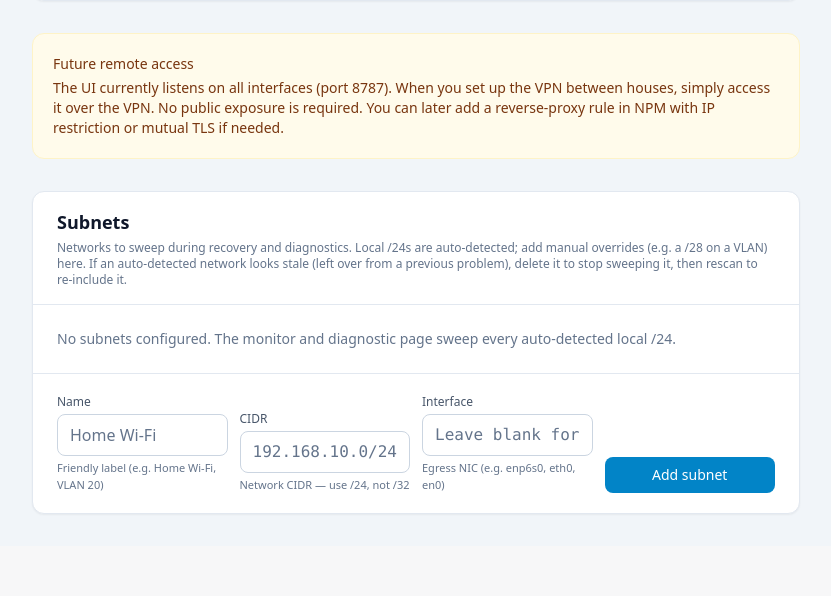
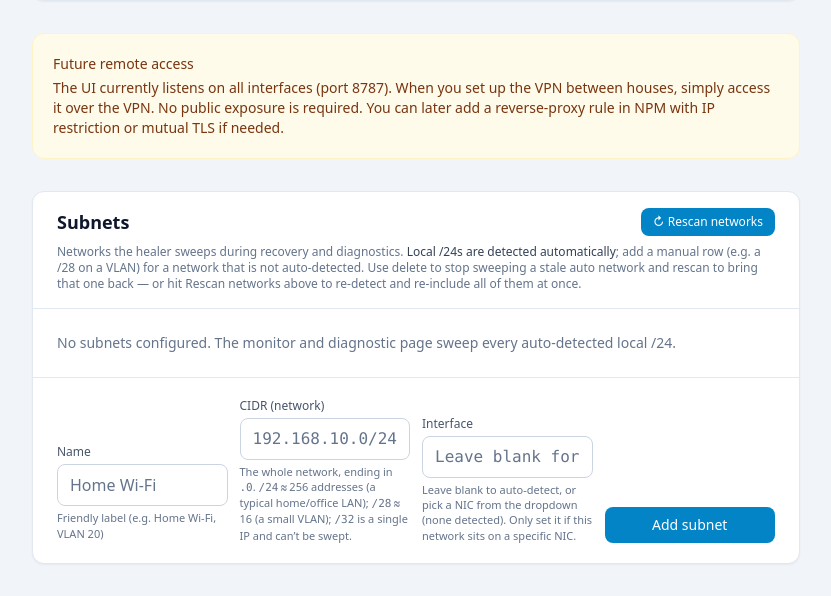
Before and after one commit to GeminiLH/upstream-healer, a FastAPI app: page /settings in a window 1280 px wide. Shown: the part 442-1038 px from the top of the page, without its empty margins (64-895 px from the left). Before the commit the page ends 957 px from the top, so only its background shows below. Run offline with FastAPI, Linux system fonts and the light colour scheme; data that the repository does not hold is empty; parts of the project's set-up code (start-up, migrations or seed data) failed here and were passed over; some libraries are stand-ins or nearby versions.

Commit message:
Settings: rescan button, NIC suggestion+validation, plain CIDR help
Address three Settings-subnet UX gaps from the live screen:

- Global 'Rescan networks' button + /settings/subnets/rescan-all (clears the suppressed-subnet list so all auto /24s come back at once); card help now explains delete / per-rescan / global rescan.

- Interface field: new scanner.get_local_interfaces() feeds a <datalist> suggestion of real NICs; add_subnet validates the name (blank/auto/any/default -> auto; unknown NIC 400s with the available list).

- CIDR field: lay-person size help (/24 ~256, /28 ~16, /32 = single IP, must end in .0); add_subnet rejects /31+ with a friendly message.

+8 tests (dedup/non-/24/empty-iface, rescan-all, iface validation, /32 reject, datalist render). 178 green, ruff clean.

```diff
--- a/app/main.py
+++ b/app/main.py
@@ -17,6 +17,7 @@ from app.services.scanner import (
     check_host_reachable,
     find_ip_by_mac,
     get_default_subnets,
+    get_local_interfaces,
     list_subnets,
     load_suppressed_subnets,
     normalize_mac,
@@ -568,7 +569,11 @@ async def settings_page(request: Request, db: aiosqlite.Connection = Depends(get
     return templates.TemplateResponse(
         request,
         "settings.html",
-        {"conf": conf, "subnets": subnets},
+        {
+            "conf": conf,
+            "subnets": subnets,
+            "interfaces": get_local_interfaces(),
+        },
     )
 
 
@@ -585,13 +590,36 @@ async def add_subnet(
         raise HTTPException(400, "Subnet name and CIDR are required")
     try:
         import ipaddress as _ip
-        _ip.ip_network(cidr, strict=False)
+        network = _ip.ip_network(cidr, strict=False)
     except ValueError:
         raise HTTPException(400, f"Invalid CIDR: {cidr!r}")
+    if network.prefixlen >= 31:
+        raise HTTPException(
+            400,
+            f"{cidr!r} is a single link/host ({network.prefixlen}), not a network that can be swept. "
+            "Enter the whole network, e.g. 192.168.10.0/24.",
+        )
+
+    # Interface: blank / "auto" = let the scanner pick; otherwise it must name a
+    # real local NIC (catches the old `interface="auto"` trap + typos).
+    iface = interface.strip()
+    if iface.lower() in ("", "auto", "any", "default"):
+        iface = ""
+    if iface:
+        local_ifaces = get_local_interfaces()
+        if local_ifaces:  # only validate when we can actually see the NICs
+            if iface not in {i["name"] for i in local_ifaces}:
+                available = ", ".join(f"{i['name']} ({i['address']})" for i in local_ifaces)
+                raise HTTPException(
+                    400,
+                    f"Interface {iface!r} not found on this host. Available: {available}. "
+                    "Leave the field blank to auto-detect.",
+                )
+
     is_enabled = 1 if enabled == "on" else 0
     await db.execute(
         "INSERT INTO subnets (name, cidr, interface, enabled) VALUES (?, ?, ?, ?)",
-        (name.strip(), str(_ip.ip_network(cidr, strict=False)), interface.strip() or None, is_enabled),
+        (name.strip(), str(network), iface or None, is_enabled),
     )
     await db.commit()
     return RedirectResponse("/settings", status_code=303)
@@ -649,6 +677,20 @@ async def rescan_subnet(cidr: str = Form(...), db: aiosqlite.Connection = Depend
         raise HTTPException(400, f"Invalid CIDR: {cidr!r}")
     current = [c for c in await load_suppressed_subnets(db) if c != cidr]
     await save_suppressed_subnets(db, current)
+    return RedirectResponse("/settings", status_code=303)
+
+
+@app.post("/settings/subnets/rescan-all")
+async def rescan_all_subnets(db: aiosqlite.Connection = Depends(get_db)):
+    """Global "Rescan networks": re-include every auto-detected /24.
+
+    Auto subnets are re-discovered live on every render (``get_default_subnets``),
+    so the only persistent state is the suppression list — clearing it brings back
+    everything that is attached again.  Manual subnets are never touched.  This is
+    the "rescan" the help text promises when there is no specific stale row left to
+    act on (e.g. the user deleted every auto network).
+    """
+    await save_suppressed_subnets(db, [])
     return RedirectResponse("/settings", status_code=303)
 
 
--- a/app/services/scanner.py
+++ b/app/services/scanner.py
@@ -610,6 +610,39 @@ def get_default_subnets() -> list[dict]:
     return found
 
 
+def get_local_interfaces() -> list[dict]:
+    """List locally-attached IPv4 interfaces as ``[{name, address, cidr}]``.
+
+    Reads ``ip -4 -o addr`` and returns one entry per interface (deduped by name;
+    the first address wins) — used to *suggest* and *validate* egress NIC names
+    in the Settings subnet form.  ``lo`` is skipped.  Returns ``[]`` when ``ip``
+    is unavailable (e.g. a Windows dev box), so callers fall back to "no
+    validation possible" rather than failing.  Unlike :func:`get_default_subnets`
+    (which keeps only /24 primaries), this lists *every* interface that has an
+    IPv4 address, so a /28 VLAN NIC still shows up as a suggestion.
+    """
+    try:
+        result = subprocess.run(
+            ["ip", "-4", "-o", "addr"],
+            capture_output=True, text=True, timeout=5,
+        )
+    except Exception:  # noqa: BLE001 - no `ip` (Windows) etc. -> no suggestions
+        return []
+
+    found: list[dict] = []
+    seen: set[str] = set()
+    for line in (result.stdout or "").splitlines():
+        match = re.match(r"^\d+:\s+(\S+)\s+inet\s+(\d+\.\d+\.\d+\.\d+)/(\d+)\b", line)
+        if not match:
+            continue
+        name, addr, prefix = match.group(1), match.group(2), match.group(3)
+        if name == "lo" or name in seen:
+            continue
+        seen.add(name)
+        found.append({"name": name, "address": addr, "cidr": f"{addr}/{prefix}"})
+    return found
+
+
 async def load_suppressed_subnets(db=None) -> list[str]:
     """Return auto-subnet CIDRs the user has deleted via the settings page.
 
--- a/app/templates/settings.html
+++ b/app/templates/settings.html
@@ -48,10 +48,23 @@
   <!-- Subnets management -->
   <div class="mt-8 bg-white dark:bg-slate-800 rounded-xl shadow-sm border border-slate-200 dark:border-slate-700 overflow-hidden">
     <div class="px-6 py-4 border-b border-slate-200 dark:border-slate-700">
-      <h2 class="text-lg font-semibold text-slate-900 dark:text-slate-100">Subnets</h2>
-      <p class="mt-1 text-xs text-slate-500 dark:text-slate-400">
-        Networks to sweep during recovery and diagnostics. Local /24s are auto-detected;
-        add manual overrides (e.g. a /28 on a VLAN) here. If an auto-detected network looks stale (left over from a previous problem), <span class="font-medium">delete</span> it to stop sweeping it, then <span class="font-medium">rescan</span> to re-include it.
+      <div class="flex items-center justify-between gap-4">
+        <h2 class="text-lg font-semibold text-slate-900 dark:text-slate-100">Subnets</h2>
+        <form method="post" action="/settings/subnets/rescan-all"
+              onsubmit="return confirm('Re-include every auto-detected network? This restores any auto networks you had deleted. Manual subnets are not affected.')">
+          <button type="submit"
+            class="inline-flex items-center px-3 py-1.5 bg-brand-600 hover:bg-brand-700 text-white text-xs font-medium rounded-lg transition">
+            &#8635; Rescan networks
+          </button>
+        </form>
+      </div>
+      <p class="mt-2 text-xs text-slate-500 dark:text-slate-400">
+        Networks the healer sweeps during recovery and diagnostics.
+        <span class="font-medium text-slate-700 dark:text-slate-300">Local /24s are detected automatically</span>;
+        add a manual row (e.g. a /28 on a VLAN) for a network that is not auto-detected.
+        Use <span class="font-medium">delete</span> to stop sweeping a stale auto network and
+        <span class="font-medium">rescan</span> to bring that one back — or hit
+        <span class="font-medium">Rescan networks</span> above to re-detect and re-include all of them at once.
       </p>
     </div>
 
@@ -121,16 +134,30 @@
         <p class="mt-1 text-[11px] text-slate-500 dark:text-slate-400">Friendly label (e.g. Home Wi-Fi, VLAN 20)</p>
       </div>
       <div>
-        <label class="block text-xs font-medium text-slate-600 dark:text-slate-400 mb-1">CIDR</label>
+        <label class="block text-xs font-medium text-slate-600 dark:text-slate-400 mb-1">CIDR (network)</label>
         <input name="cidr" required placeholder="192.168.10.0/24"
                class="w-full px-3 py-2 rounded-lg border border-slate-300 dark:border-slate-600 bg-white dark:bg-slate-900 text-slate-900 dark:text-slate-100 font-mono">
-        <p class="mt-1 text-[11px] text-slate-500 dark:text-slate-400">Network CIDR — use /24, not /32</p>
+        <p class="mt-1 text-[11px] text-slate-500 dark:text-slate-400 leading-snug">
+          The whole network, ending in <span class="font-mono">.0</span>.
+          <span class="font-mono">/24</span>&thinsp;&asymp;&thinsp;256 addresses (a typical home/office LAN);
+          <span class="font-mono">/28</span>&thinsp;&asymp;&thinsp;16 (a small VLAN);
+          <span class="font-mono">/32</span> is a single IP and can&rsquo;t be swept.
+        </p>
       </div>
       <div>
         <label class="block text-xs font-medium text-slate-600 dark:text-slate-400 mb-1">Interface</label>
-        <input name="interface" placeholder="Leave blank for automatic detection"
+        <input name="interface" list="iface-options" placeholder="Leave blank for auto-detect"
                class="w-full px-3 py-2 rounded-lg border border-slate-300 dark:border-slate-600 bg-white dark:bg-slate-900 text-slate-900 dark:text-slate-100 font-mono">
-        <p class="mt-1 text-[11px] text-slate-500 dark:text-slate-400">Egress NIC (e.g. enp6s0, eth0, en0)</p>
+        <datalist id="iface-options">
+          {% for i in interfaces %}
+          <option value="{{ i.name }}">{{ i.address }}</option>
+          {% endfor %}
+        </datalist>
+        <p class="mt-1 text-[11px] text-slate-500 dark:text-slate-400 leading-snug">
+          Leave <span class="font-medium">blank</span> to auto-detect, or pick a NIC from the
+          dropdown{% if interfaces %} ({{ interfaces | length }} detected){% else %} (none detected){% endif %}.
+          Only set it if this network sits on a specific NIC.
+        </p>
       </div>
       <button type="submit"
               class="px-4 py-2 bg-brand-600 hover:bg-brand-700 text-white text-sm font-medium rounded-lg transition">
```
Also changed, not shown: memory-bank/progress.md (+13 -2 lines), tests/test_main.py (+122 -4 lines), tests/test_scanner.py (+27 -0 lines).
